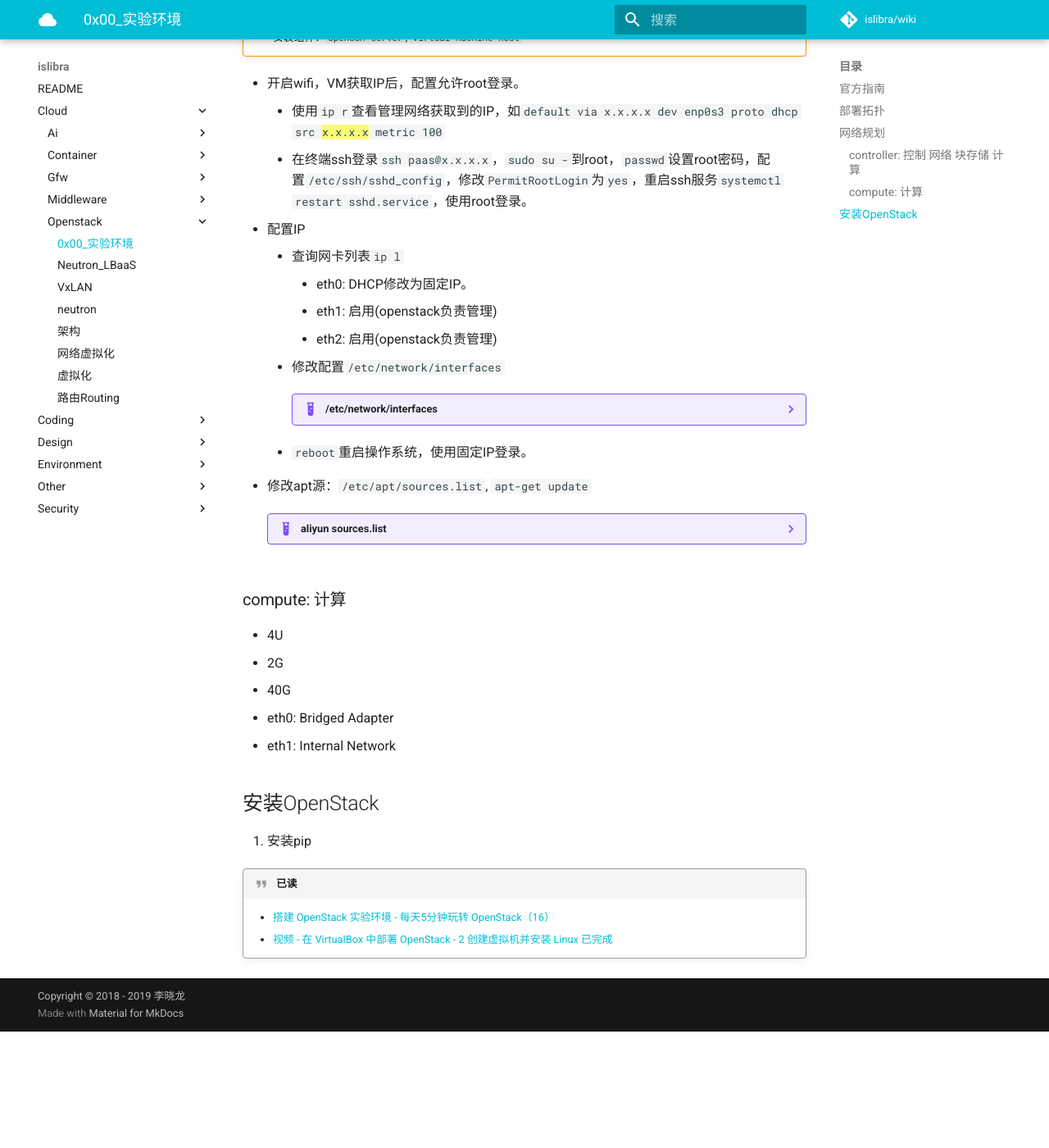
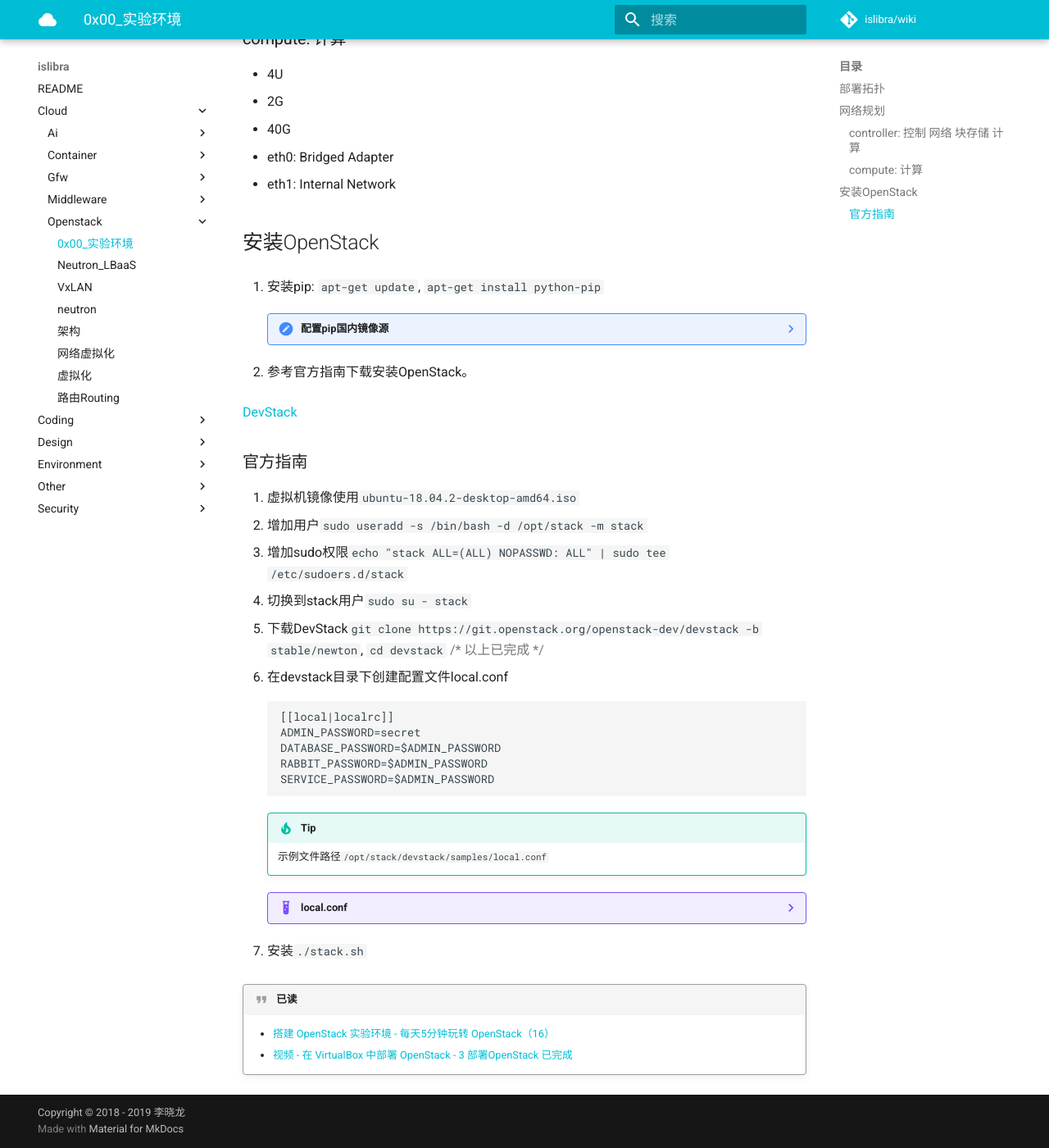
Before and after one commit to islibra/wiki, an MkDocs documentation site: the page built from docs/cloud/openstack/0x00_实验环境.md, in a window 1280 px wide and 1400 px high, scrolled down 1775 px. Shown: the whole window at 82% size. Built offline with MkDocs 1.6.1 and Material for MkDocs 9.7.7, drawn with Linux system fonts in a browser that asks for light colours; comment, search, counter and statistics services are not loaded; before the commit the page ends 3033 px from its top, so only the background shows below that; some of the changed text lies outside the part shown.

Commit message:
openstack

````diff
--- a/docs/cloud/openstack/0x00_实验环境.md
+++ b/docs/cloud/openstack/0x00_实验环境.md
@@ -1,28 +1,4 @@
 # 0x00_实验环境
-
-[DevStack](https://docs.openstack.org/devstack/latest/)
-
-## 官方指南
-
-1. 虚拟机镜像使用`ubuntu-18.04.2-desktop-amd64.iso`
-1. 增加用户`sudo useradd -s /bin/bash -d /opt/stack -m stack`
-1. 增加sudo权限`echo "stack ALL=(ALL) NOPASSWD: ALL" | sudo tee /etc/sudoers.d/stack`
-1. 切换到stack用户`sudo su - stack`
-1. 下载DevStack`git clone https://git.openstack.org/openstack-dev/devstack`, `cd devstack` {>>以上已完成<<}
-1. 在devstack目录下创建配置文件local.conf
-```
-[[local|localrc]]
-ADMIN_PASSWORD=secret
-DATABASE_PASSWORD=$ADMIN_PASSWORD
-RABBIT_PASSWORD=$ADMIN_PASSWORD
-SERVICE_PASSWORD=$ADMIN_PASSWORD
-```
-
-    !!! tip
-        示例文件路径`/opt/stack/devstack/samples/local.conf`
-
-1. 安装`./stack.sh`
-
 
 ## 部署拓扑
 
@@ -116,9 +92,128 @@ SERVICE_PASSWORD=$ADMIN_PASSWORD
 
 ## 安装OpenStack
 
-1. 安装pip
+1. 安装pip: `apt-get update`, `apt-get install python-pip`
+
+    ??? note "配置pip国内镜像源"
+        1. `vim ~/.pip/pip.conf`
+
+            ```
+            [global]
+            index-url = https://pypi.douban.com/simple
+            download_cache = ~/.cache/pip
+            [install]
+            use-mirrors = true
+            mirrors = http://pypi.douban.com/
+            ```
+
+        1. root和stack同样配置。
+
+1. 参考官方指南下载安装OpenStack。
+
+[DevStack](https://docs.openstack.org/devstack/latest/)
+
+### 官方指南
+
+1. 虚拟机镜像使用`ubuntu-18.04.2-desktop-amd64.iso`
+1. 增加用户`sudo useradd -s /bin/bash -d /opt/stack -m stack`
+1. 增加sudo权限`echo "stack ALL=(ALL) NOPASSWD: ALL" | sudo tee /etc/sudoers.d/stack`
+1. 切换到stack用户`sudo su - stack`
+1. 下载DevStack`git clone https://git.openstack.org/openstack-dev/devstack -b stable/newton`, `cd devstack` {>>以上已完成<<}
+1. 在devstack目录下创建配置文件local.conf
+
+    ```
+    [[local|localrc]]
+    ADMIN_PASSWORD=secret
+    DATABASE_PASSWORD=$ADMIN_PASSWORD
+    RABBIT_PASSWORD=$ADMIN_PASSWORD
+    SERVICE_PASSWORD=$ADMIN_PASSWORD
+    ```
+
+    !!! tip
+        示例文件路径`/opt/stack/devstack/samples/local.conf`
+
+    ??? example "local.conf"
+        ``` tab="controller" hl_lines="3 4 8 17 18"
+        [[local|localrc]]
+
+        MULTI_HOST=true  # 多个节点
+        HOST_IP=100.70.30.80  # 当前节点的IP, management & api network
+        LOGFILE=/opt/stack/logs/stack.sh.log
+
+        # Credentials
+        ADMIN_PASSWORD=admin
+        MYSQL_PASSWORD=secret
+        RABBIT_PASSWORD=secret
+        SERVICE_PASSWORD=secret
+        SERVICE_TOKEN=abcdefghijklmnopqrstuvwxyz
+
+        # enable neutron-ml2-vlan
+        disable_service n-net
+        # 安装和启动neutron服务
+        enable_service q-svc,q-agt,q-dhcp,q-l3,q-meta,neutron,q-lbaas,q-fwaas,q-vpn
+        Q_AGENT=linuxbridge
+        ENABLE_TENANT_VLANS=True
+        TENANT_VLAN_RANGE=3001:4000
+        PHYSICAL_NETWORK=default
+
+        LOG_COLOR=False
+        LOGDIR=$DEST/logs
+        SCREEN_LOGDIR=$LOGDIR/screen
+        ```
+
+        ``` tab="compute" hl_lines="4 13 14 15 16 17 18 19 20 26"
+        [[local|localrc]]
+
+        MULTI_HOST=true
+        HOST_IP=100.70.31.128  # management & api network
+
+        # Credentials
+        ADMIN_PASSWORD=admin
+        MYSQL_PASSWORD=secret
+        RABBIT_PASSWORD=secret
+        SERVICE_PASSWORD=secret
+        SERVICE_TOKEN=abcdefghijklmnopqrstuvwxyz
+
+        # 访问控制节点 Service information
+        SERVICE_HOST=100.70.30.80
+        MYSQL_HOST=$SERVICE_HOST
+        RABBIT_HOST=$SERVICE_HOST
+        GLANCE_HOSTPORT=$SERVICE_HOST:9292
+        Q_HOST=$SERVICE_HOST
+        KEYSTONE_AUTH_HOST=$SERVICE_HOST
+        KEYSTONE_SERVICE_HOST=$SERVICE_HOST
+
+        CEILOMETER_BACKEND=mongodb
+        DATABASE_TYPE=mysql
+
+        # 在计算节点中安装nova, neutron
+        ENABLED_SERVICES=n-cpu,q-agt,neutron
+        Q_AGENT=linuxbridge
+        ENABLE_TENANT_VLANS=True
+        TENANT_VLAN_RANGE=3001:4000
+        PHYSICAL_NETWORK=default
+
+        # vnc config
+        NOVA_VNC_ENABLED=True
+        NOVNCPROXY_URL="http://$SERVICE_HOST:6080/vnc_auto.html"
+        VNCSERVER_LISTEN=$HOST_IP
+        VNCSERVER_PROXYCLIENT_ADDRESS=$VNCSERVER_LISTEN
+
+        LOG_COLOR=False
+        LOGDIR=$DEST/logs
+        SCREEN_LOGDIR=$LOGDIR/screen
+        ```
+
+        ``` tab="devstack国内镜像"
+        # use TryStack git mirror
+        GIT_BASE=http://git.trystack.cn
+        NOVNC_REPO=http://git.trystack.cn/kanaka/noVNC.git
+        SPICE_REPO=http://git.trystack.cn/git/spice/spice-html5.git
+        ```
+
+1. 安装`./stack.sh`
 
 
 !!! quote "已读"
     - [搭建 OpenStack 实验环境 - 每天5分钟玩转 OpenStack（16）](https://mp.weixin.qq.com/s?__biz=MzIwMTM5MjUwMg==&mid=2653587901&idx=1&sn=21a38340604708a11f1d203b5500ccfb&chksm=8d3081a4ba4708b292d285cddf18455870a28a2a7585b73d21507529e71fcc8c683a8c0169c2&scene=21#wechat_redirect)
-    - [视频 - 在 VirtualBox 中部署 OpenStack - 2 创建虚拟机并安装 Linux 已完成](https://mp.weixin.qq.com/s/g-bKZqRFUGXDghIfGJ16_g)
+    - [视频 - 在 VirtualBox 中部署 OpenStack - 3 部署OpenStack 已完成](https://mp.weixin.qq.com/s/g-bKZqRFUGXDghIfGJ16_g)
````
Also changed, not shown: docs/other/schedule.md (+1 -8 lines).
